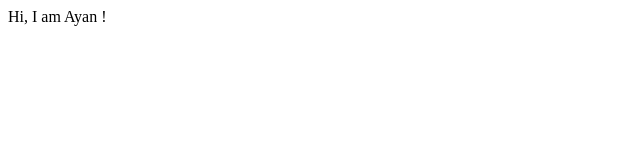
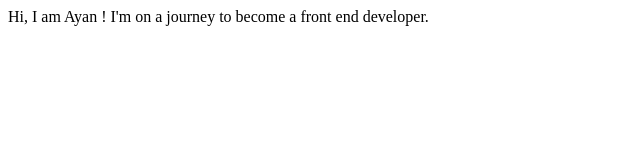
Before and after one commit to Ayan4/AyanShukla-site, a plain HTML site: page index.html in a window 1280 px wide. Shown: the whole page, without its empty margins (0-640 px from the left). Drawn offline with Linux system fonts and the light colour scheme.

Commit message:
added about me

```diff
--- a/index.html
+++ b/index.html
@@ -8,5 +8,7 @@
 </head>
 <body>
     Hi, I am Ayan !
+
+    I'm on a journey to become a front end developer.
 </body>
 </html>
```
